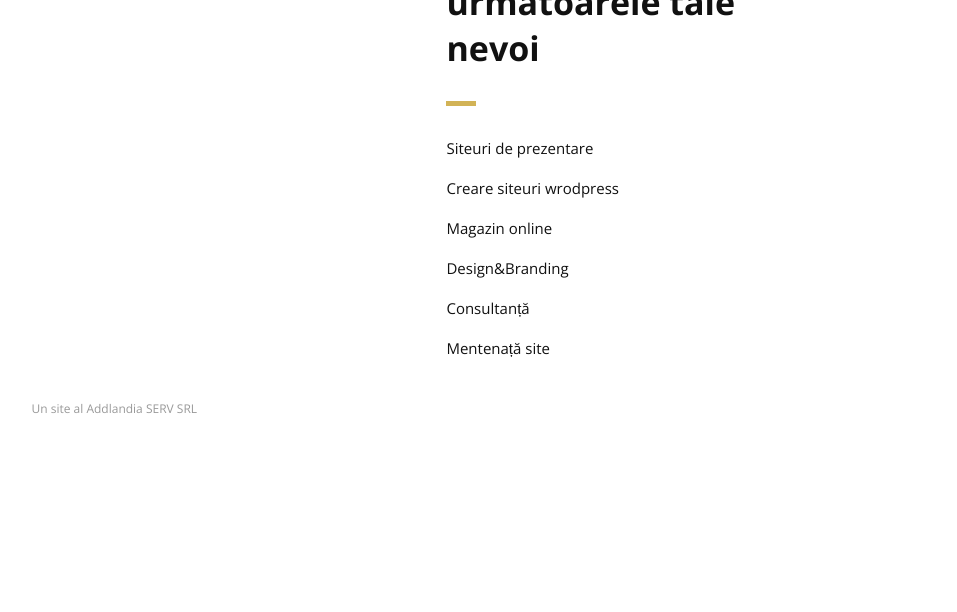
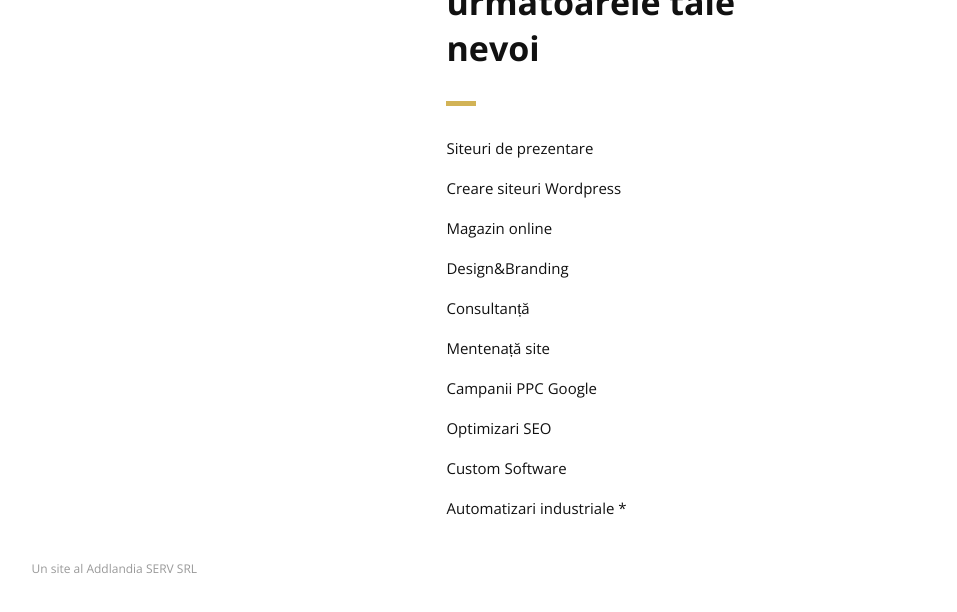
Before and after one commit to adrian-badulescu/site-factory-landing-page, a plain HTML site: page index.html in a window 1280 px wide. Shown: the part 2209-2821 px from the top of the page, without its empty margins (6-963 px from the left). Before the commit the page ends 2665 px from the top, so only its background shows below. Drawn offline with nearby package versions, Linux system fonts and the light colour scheme.

Commit message:
update servicii

```diff
--- a/index.html
+++ b/index.html
@@ -223,11 +223,15 @@
                         <p class="section-subtitle"></p>
                     </div>
                     <p>Siteuri de prezentare</p>
-                    <p>Creare siteuri wrodpress</p>
+                    <p>Creare siteuri Wordpress</p>
                     <p>Magazin online</p>
                     <p>Design&Branding</p>
                     <p>Consultanță</p>
                     <p>Mentenață site</p>
+                    <p>Campanii PPC Google</p>
+                    <p>Optimizari SEO</p>
+                    <p>Custom Software</p>
+                    <p>Automatizari industriale *</p>
                 </div>
                 <!--End Content Right Side-->
 
```
